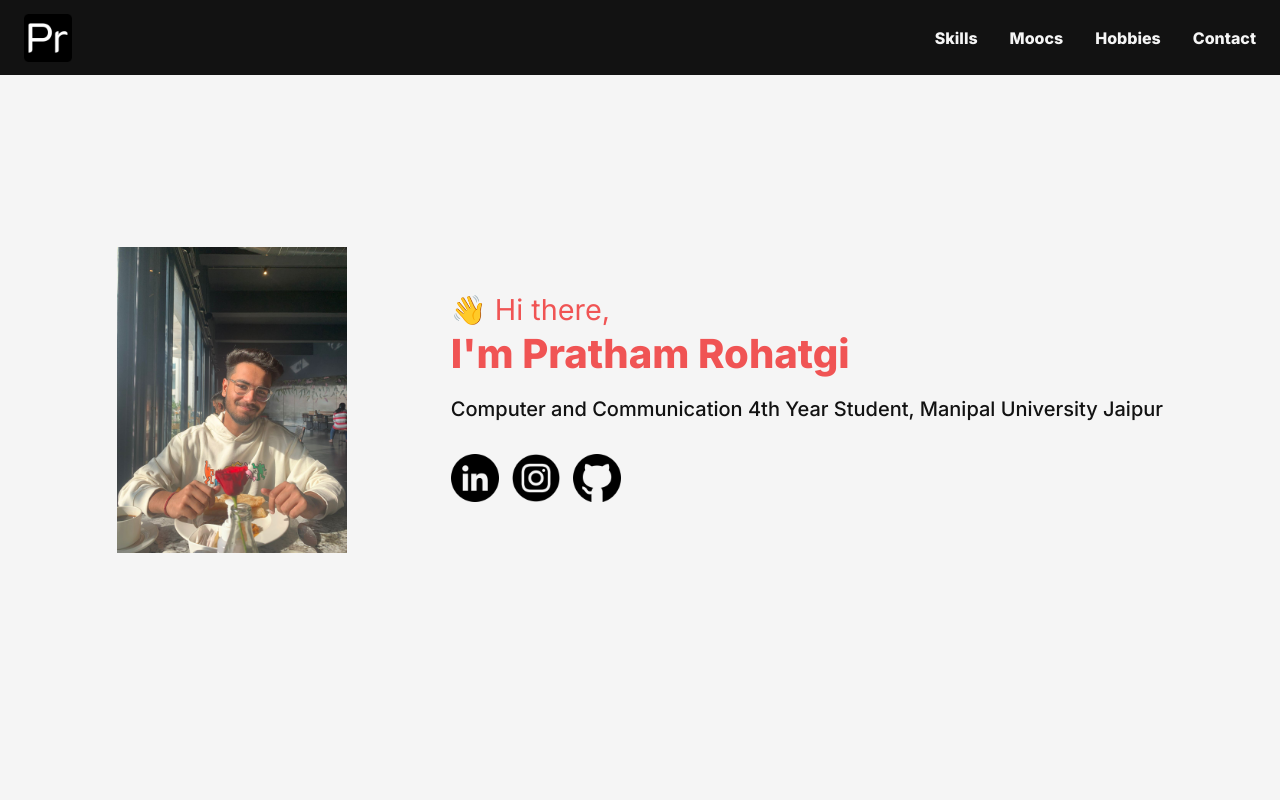
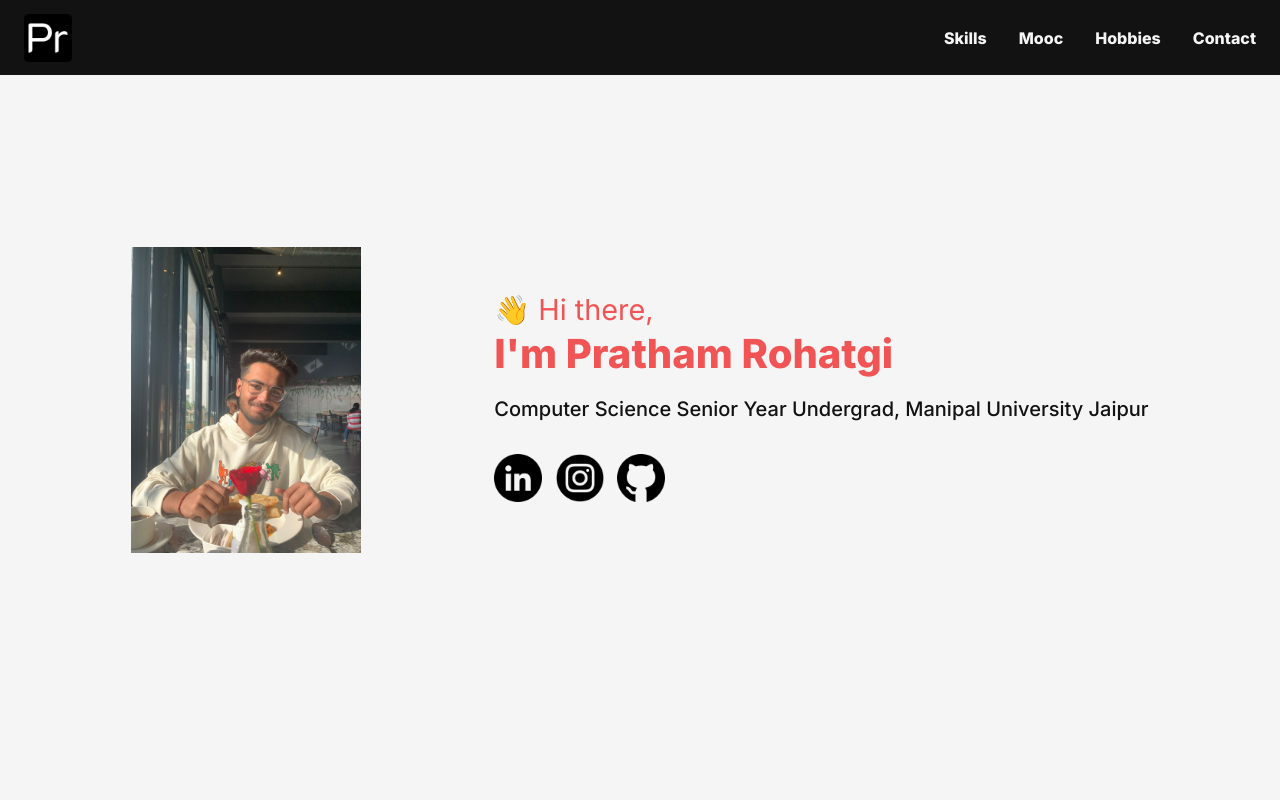
Before and after one commit to prathamrohatgi26/cv, a plain HTML site: page index.html in a window 1280 px wide. Shown: the top 800 px of the page. Drawn offline with nearby package versions, Linux system fonts and the light colour scheme.

Commit message:
more changes

```diff
--- a/css/styles.css
+++ b/css/styles.css
@@ -84,6 +84,7 @@ td {
 }
 
 .skills ul {
+  /* text-align: left; */
   list-style: none;
 }
 
--- a/index.html
+++ b/index.html
@@ -26,7 +26,7 @@
         <a href="#top"><img src="favicon.ico" alt="icon" /></a>
         <div class="right-links">
           <a href="#skill-jump">Skills</a>
-          <a href="#moocs">Moocs</a>
+          <a href="#moocs">Mooc</a>
           <a href="#hobbies">Hobbies</a>
           <a href="#links-jump">Contact</a>
         </div>
@@ -40,7 +40,7 @@
       <div>
         <h1 id="icon" class="name"> <span class="headSpan">👋 Hi there,</span><br> I'm Pratham Rohatgi</h1>
         <p class="main">
-          Computer and Communication 4th Year Student, Manipal University Jaipur
+          Computer Science Senior Year Undergrad, Manipal University Jaipur
           <br /><br />
           <a
             href="https://www.linkedin.com/in/pratham-rohatgi26/ "
@@ -87,7 +87,7 @@
     </section>
 
     <section id="moocs">
-      <h3 class="mooc-heading">Moocs Certificates</h3>
+      <h3 class="mooc-heading">MOOC</h3>
       <div class="mooc">
         <div
           id="carouselExampleControls"
```
